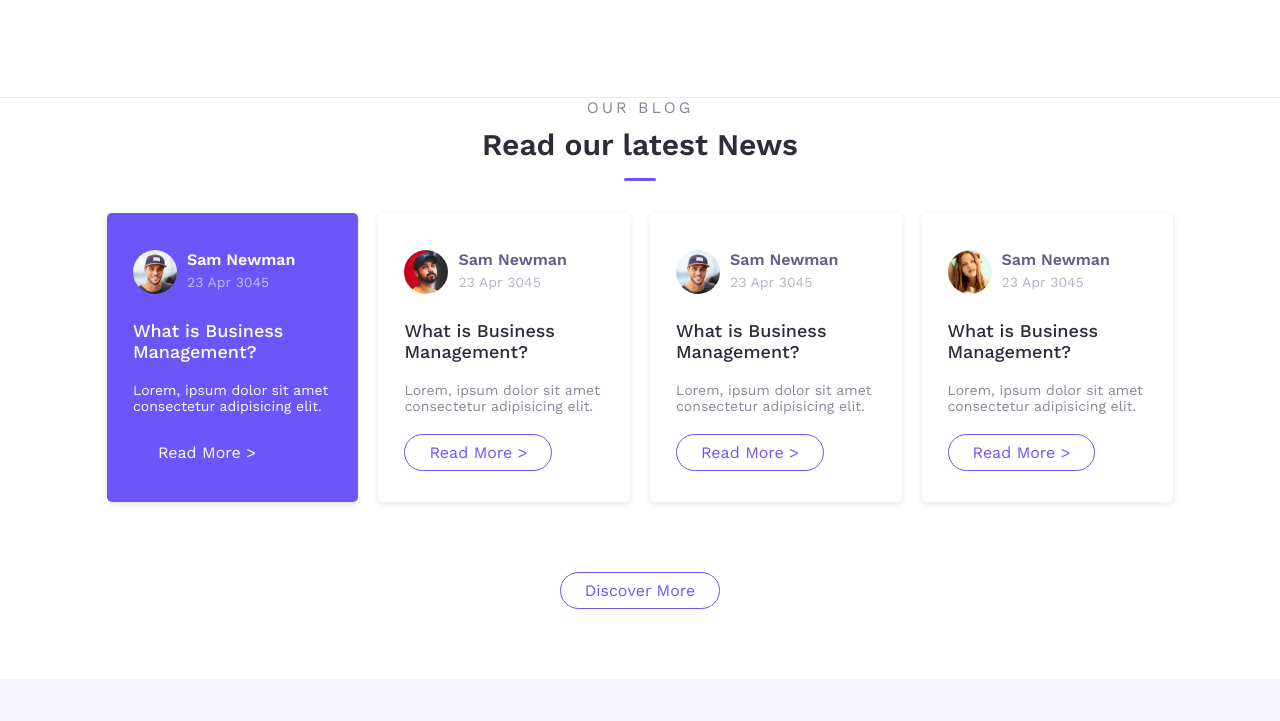
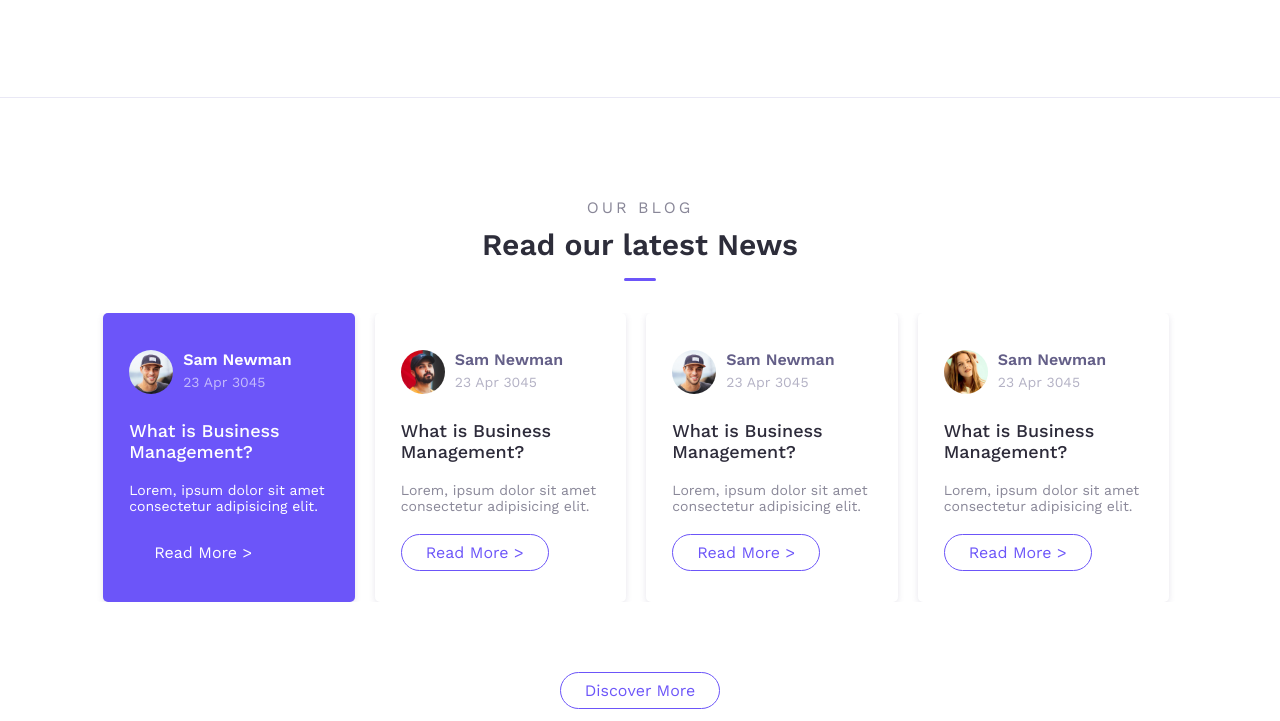
Before and after one commit to JoyGoswami/JoyGoswami_0400036694, a plain HTML site: page index.html in a window 1280 px wide. Shown: the part 4988-5709 px from the top of the page. Drawn offline with nearby package versions, Linux system fonts and the light colour scheme.

Commit message:
fixed blog

```diff
--- a/assets/css/style.css
+++ b/assets/css/style.css
@@ -626,6 +626,7 @@ header {
 /* contact */
 /* blog */
 .blog {
+  margin-top: 100px;
 }
 .blog-inner {
 }
@@ -640,8 +641,8 @@ header {
   margin-right: auto;
 }
 .blog-cards {
-  display: flex;
-  justify-content: center;
+  overflow: hidden;
+  clear: both;
 }
 .blog-card {
   width: 23%;
@@ -649,6 +650,7 @@ header {
   padding: 37px 13px 11px 26px;
   box-shadow: 0 2px 6px rgb(100 95 136 / 16%);
   border-radius: 5px;
+  float: left;
 }
 .blog-card.blue {
   background-color: #6c55f9;
@@ -664,11 +666,13 @@ header {
 }
 .blog-card .profile {
   height: 50px;
-  display: flex;
+  overflow: hidden;
+  clear: both;
 }
 .profile .img {
   height: 44px;
   width: 44px;
+  float: left;
 }
 .profile .img img {
   height: 100%;
@@ -678,6 +682,7 @@ header {
 .profile .name {
   margin-left: 10px;
   color: #645f88;
+  float: left;
 }
 .profile .name h4 {
   font-size: 16px;
```
